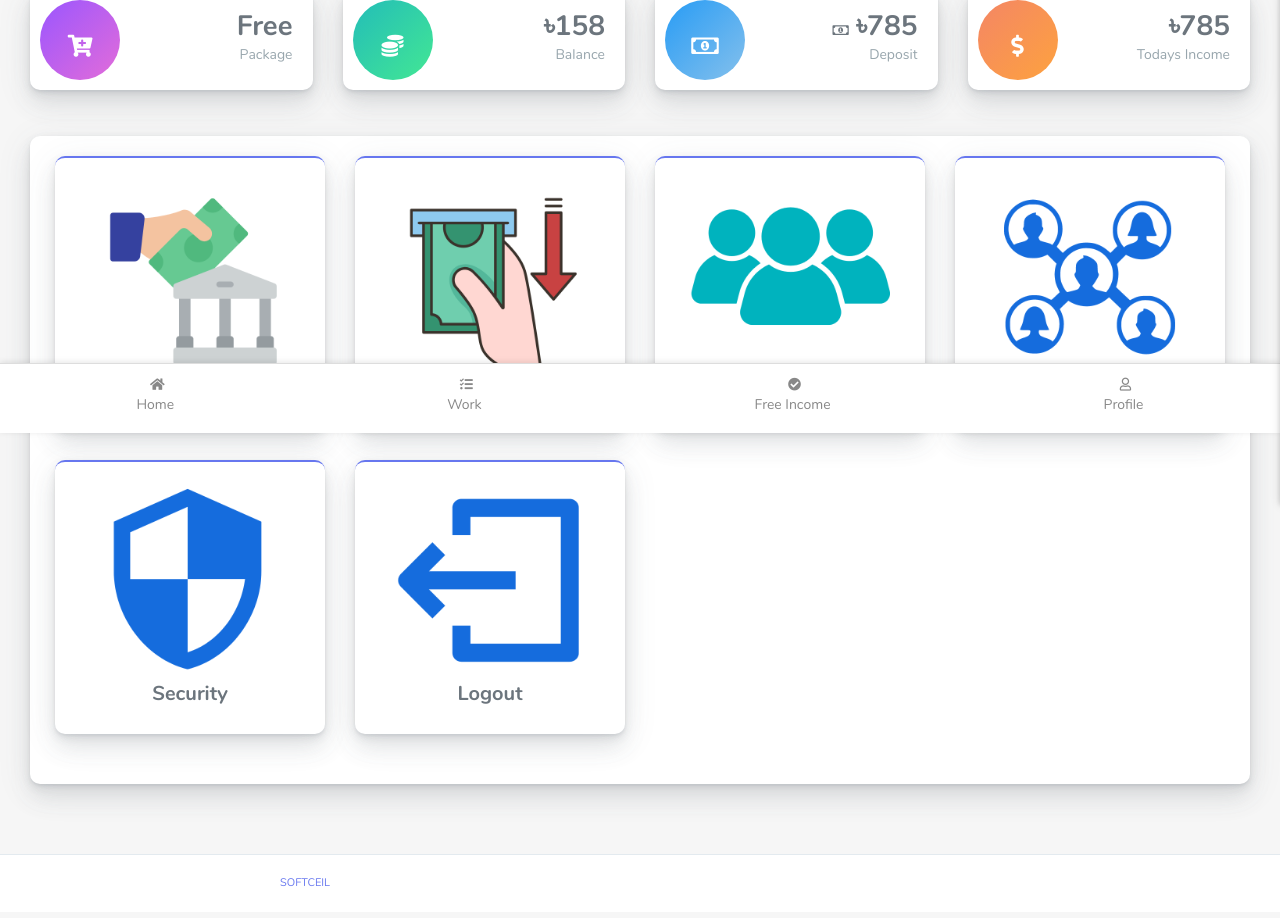
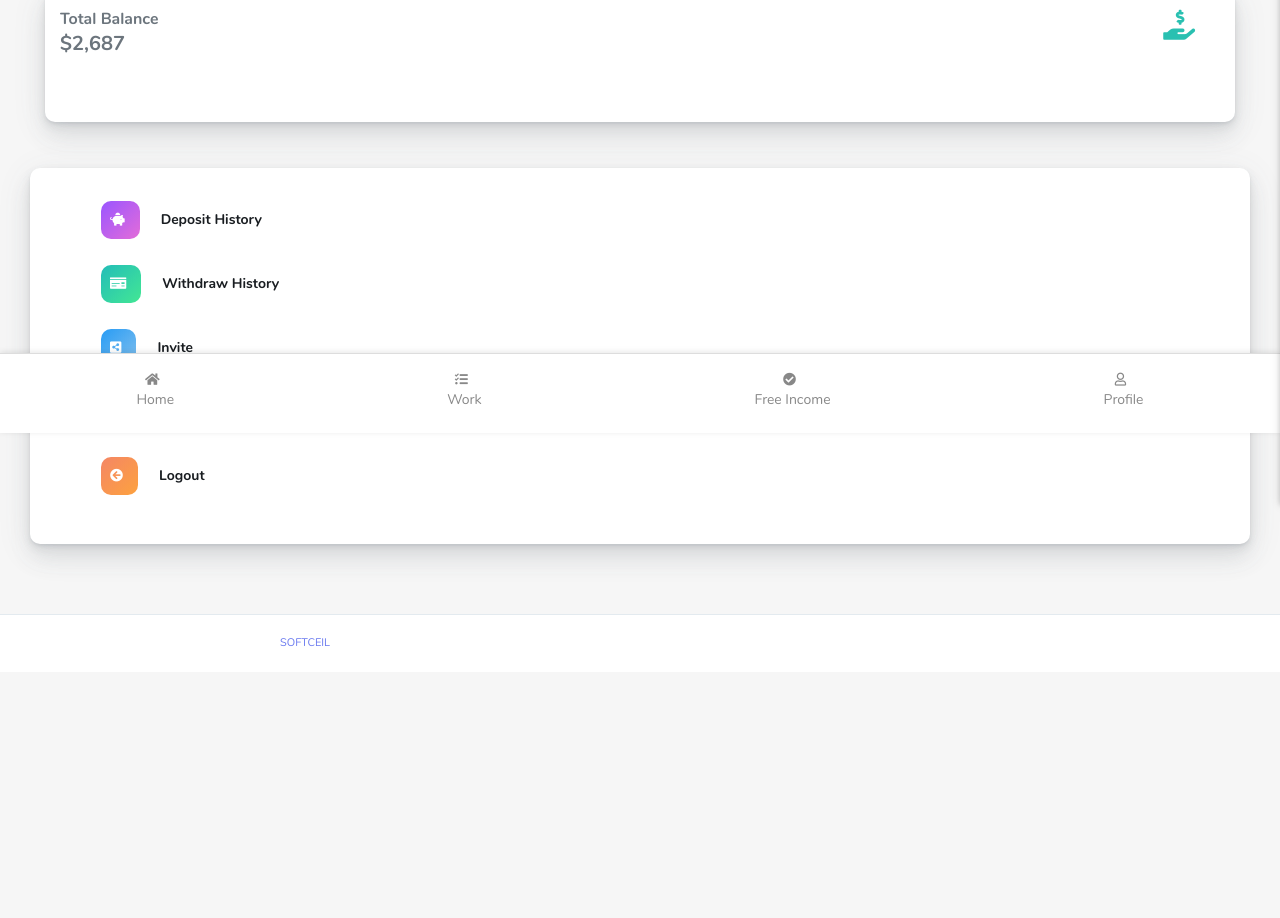
Before and after one commit to iftesamulohy/earningappdesign, a plain HTML site: page profile.html in a window 1280 px wide. Shown: the part 367-1285 px from the top of the page. After the commit the page ends 1045 px from the top, so only its background shows below. Drawn offline with Linux system fonts and the light colour scheme.

Commit message:
modified three

```diff
--- a/profile.html
+++ b/profile.html
@@ -64,6 +64,19 @@
 }
 .mycolor{
   color: #6c757d;
+}
+a{
+  text-decoration: none;
+}
+li{
+  list-style-type: none;
+  padding: 5px;
+}
+i{
+  margin-right: 10px;
+}
+.rad{
+  border-radius: 10px;
 }
 
   </style>
@@ -445,77 +458,21 @@
 
               </div>
             </div>
-            <div class="row">
-
-              <div class="col-lg-3 col-md-6 col-sm-6 col-12">
-                <div class="card card-statistic-1">
-                  <div class="card-icon l-bg-purple">
-                    <i class="fas fa-cart-plus"></i>
+            <div class="col-12">
+              <div class="card">
+                <div class="card-bg"><div class="chartjs-size-monitor" style="position: absolute; inset: 0px; overflow: hidden; pointer-events: none; visibility: hidden; z-index: -1;"><div class="chartjs-size-monitor-expand" style="position:absolute;left:0;top:0;right:0;bottom:0;overflow:hidden;pointer-events:none;visibility:hidden;z-index:-1;"><div style="position:absolute;width:1000000px;height:1000000px;left:0;top:0"></div></div><div class="chartjs-size-monitor-shrink" style="position:absolute;left:0;top:0;right:0;bottom:0;overflow:hidden;pointer-events:none;visibility:hidden;z-index:-1;"><div style="position:absolute;width:200%;height:200%;left:0; top:0"></div></div></div>
+                  <div class="p-t-20 d-flex justify-content-between">
+                    <div class="col">
+                      <h6 class="mb-0">Total Balance</h6>
+                      <span class="font-weight-bold mb-0 font-20">$2,687</span>
+                    </div>
+                    <i class="fas fa-hand-holding-usd card-icon col-cyan font-30 p-r-30"></i>
                   </div>
-                  <div class="card-wrap">
-                    <div class="padding-20">
-                      <div class="text-right">
-                        <h3 class="font-light mb-0">
-                          <i class="ti-arrow-up text-success"></i> Free
-                        </h3>
-                        <span class="text-muted">Package</span>
-                      </div>
-                    </div>
-                  </div>
-                </div>
-              </div>
-              <div class="col-lg-3 col-md-6 col-sm-6 col-12">
-                <div class="card card-statistic-1">
-                  <div class="card-icon l-bg-green">
-                    <i class="fas fa-coins"></i>
-                  </div>
-                  <div class="card-wrap">
-                    <div class="padding-20">
-                      <div class="text-right">
-                        <h3 class="font-light mb-0">
-                          <i class="ti-arrow-up text-success"></i> ৳158
-                        </h3>
-                        <span class="text-muted">Balance</span>
-                      </div>
-                    </div>
-                  </div>
-                </div>
-              </div>
-              <div class="col-lg-3 col-md-6 col-sm-6 col-12">
-                <div class="card card-statistic-1">
-                  <div class="card-icon l-bg-cyan">
-                    <i class="far fa-money-bill-alt"></i>
-                  </div>
-                  <div class="card-wrap">
-                    <div class="padding-20">
-                      <div class="text-right">
-                        <h3 class="font-light mb-0">
-                          <i class="far fa-money-bill-alt"></i> ৳785
-                        </h3>
-                        <span class="text-muted">Deposit</span>
-                      </div>
-                    </div>
-                  </div>
-                </div>
-              </div>
-              <div class="col-lg-3 col-md-6 col-sm-6 col-12">
-                <div class="card card-statistic-1">
-                  <div class="card-icon l-bg-orange">
-                    <i class="fas fa-dollar-sign"></i>
-                  </div>
-                  <div class="card-wrap">
-                    <div class="padding-20">
-                      <div class="text-right">
-                        <h3 class="font-light mb-0">
-                          <i class="ti-arrow-up text-success"></i> ৳785
-                        </h3>
-                        <span class="text-muted">Todays Income</span>
-                      </div>
-                    </div>
-                  </div>
+                  <canvas id="cardChart4" height="63" width="237" style="display: block; width: 237px; height: 63px;" class="chartjs-render-monitor"></canvas>
                 </div>
               </div>
             </div>
+
 
 
           </div>
@@ -524,74 +481,54 @@
           <div class="card">
 
             <div class="card-body">
-              <div class="row">
-
-                <div class="col-md-6 col-lg-3">
-                  <a href="history.html" style="text-decoration: none;">
-                  <div class="card card-primary">
-                    <div class="card-body text-center">
-                      <img class="img-fluid" src="assets/img/cardimage/1.png" alt="">
-                      <h5 class="mycolor text-center">Deposit History</h5>
-                    </div>
-                  </div>
-                </a>
-                </div>
-
-                <div class="col-md-6 col-lg-3">
-                  <a href="history.html" style="text-decoration: none;">
-                  <div class="card card-primary">
-                    <div class="card-body text-center">
-                      <img class="img-fluid" src="assets/img/cardimage/2.png" alt="">
-                      <h5 class="mycolor text-center">Withdraw History</h5>
-                    </div>
-                  </div>
-                </a>
-                </div>
 
 
-                <div class="col-md-6 col-lg-3">
-                  <a href="team.html" style="text-decoration: none;">
-                  <div class="card card-primary">
-                    <div class="card-body text-center">
-                      <img class="img-fluid" src="assets/img/cardimage/5.png" alt="">
-                      <h5 class="mycolor text-center">Team</h5>
-                    </div>
-                  </div>
-                </a>
-                </div>
+                <ul>
+                  <li class="nav-item">
+                    <a href="history.html" class="nav-link">
+                      <ul class="row" style="padding: 0px;">
+                        <li class="nav-item card-icon rad l-bg-purple"><i class="fas fa-piggy-bank"></i></li>
+                        <li class="font-bold text-dark ml-3">Deposit History</li>
+                      </ul>
+                    </a>
+                  </li>
+                  <li>
+                    <a href="history.html"  class="nav-link">
+                      <ul class="row" style="padding: 0px;">
+                        <li class="card-icon rad l-bg-green"><i class="fas fa-money-check"></i></li>
+                        <li  class="font-bold text-dark ml-3">Withdraw History</li>
+                      </ul>
+                    </a>
+                  </li>
+                  <li>
+                    <a href="team.html" class="nav-link">
+                      <ul class="row" style="padding: 0px;">
+                        <li class="card-icon rad l-bg-cyan"><i class="fas fa-share-alt-square"></i></li>
+                        <li class="font-bold text-dark ml-3">Invite</li>
+                      </ul>
+                    </a>
+                  </li>
+                  <li>
+                    <a href="team.html" class="nav-link">
+                      <ul class="row" style="padding: 0px;">
+                        <li class="card-icon rad l-bg-yellow"><i class="fas fa-users"></i></li>
+                        <li class="font-bold text-dark ml-3">My Team</li>
+                      </ul>
+                    </a>
+                  </li>
+                  <li>
+                    <a href="auth-login.html" class="nav-link">
+                      <ul class="row" style="padding: 0px;">
+                        <li class="card-icon rad l-bg-orange"><i class="fas fa-arrow-circle-left"></i></li>
+                        <li class="font-bold text-dark ml-3">Logout</li>
+                      </ul>
+                    </a>
+                  </li>
 
-                <div class="col-md-6 col-lg-3">
-                  <a href="team.html" style="text-decoration: none;">
-                  <div class="card card-primary">
-                    <div class="card-body text-center">
-                      <img class="img-fluid" src="assets/img/cardimage/7.png" alt="">
-                      <h5 class="mycolor text-center">Invite</h5>
-                    </div>
-                  </div>
-                </a>
-                </div>
-                <div class="col-md-6 col-lg-3">
-                  <a href="#" style="text-decoration: none;">
-                  <div class="card card-primary">
-                    <div class="card-body text-center">
-                      <img class="img-fluid" src="assets/img/cardimage/9.png" alt="">
-                      <h5 class="mycolor text-center">Security</h5>
-                    </div>
-                  </div>
-                  </a>
-                </div>
-                <div class="col-md-6 col-lg-3">
-                  <a href="auth-login.html" style="text-decoration: none;">
-                  <div class="card card-primary">
-                    <div class="card-body text-center">
-                      <img class="img-fluid" src="assets/img/cardimage/10.png" alt="">
-                      <h5 class="mycolor text-center">Logout</h5>
-                    </div>
-                  </div>
-                </a>
-                </div>
+                </ul>
 
-              </div>
+
+
             </div>
 
           </div>
@@ -619,6 +556,7 @@
             </div>
           </div>
         </div>
+
         <nav class="bottom-menu">
           <ul>
             <li><a href="#"><i class="fas fa-home"></i>Home</a></li>
```
Also changed, not shown: index.html (+38 -37 lines).
